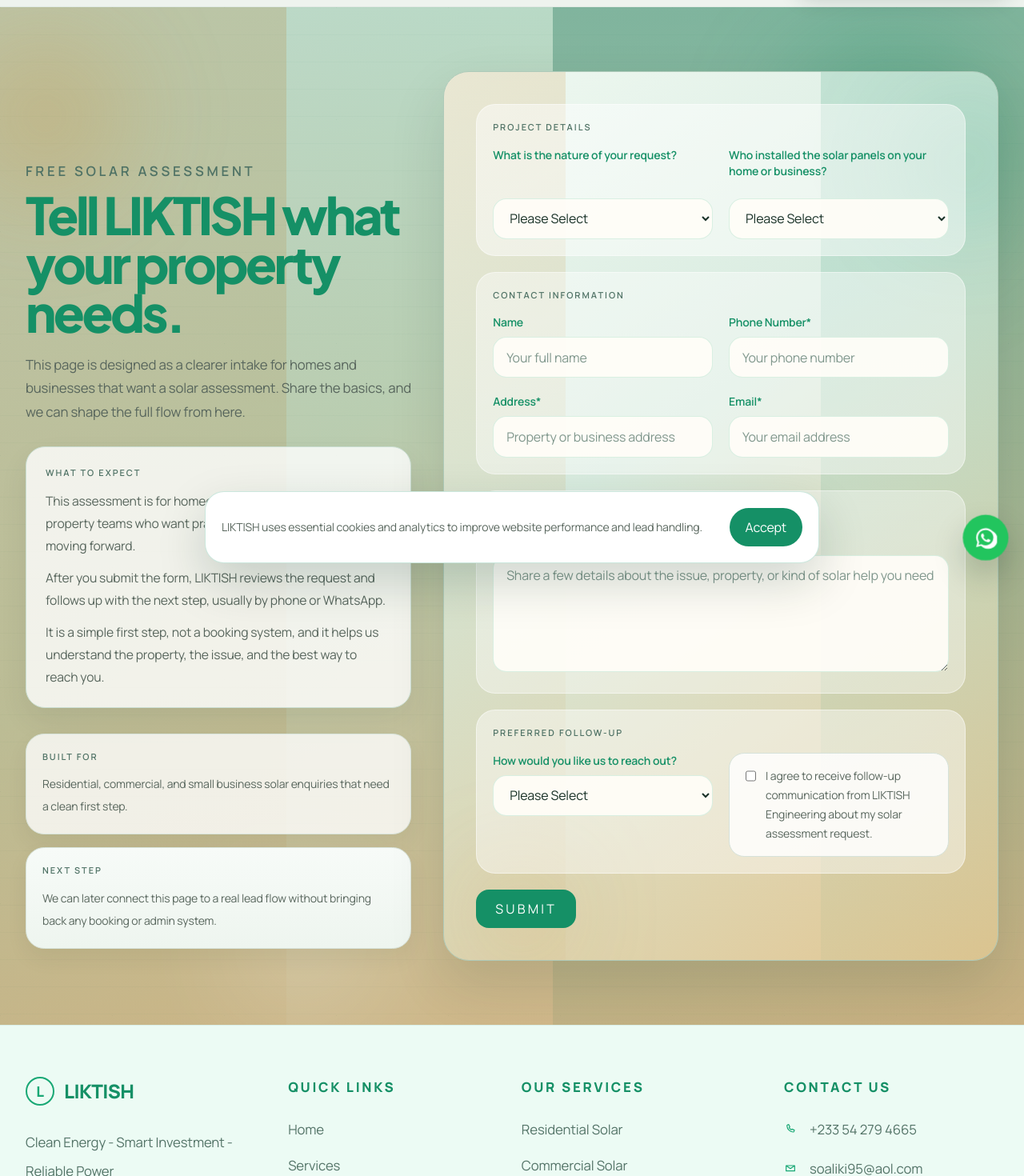
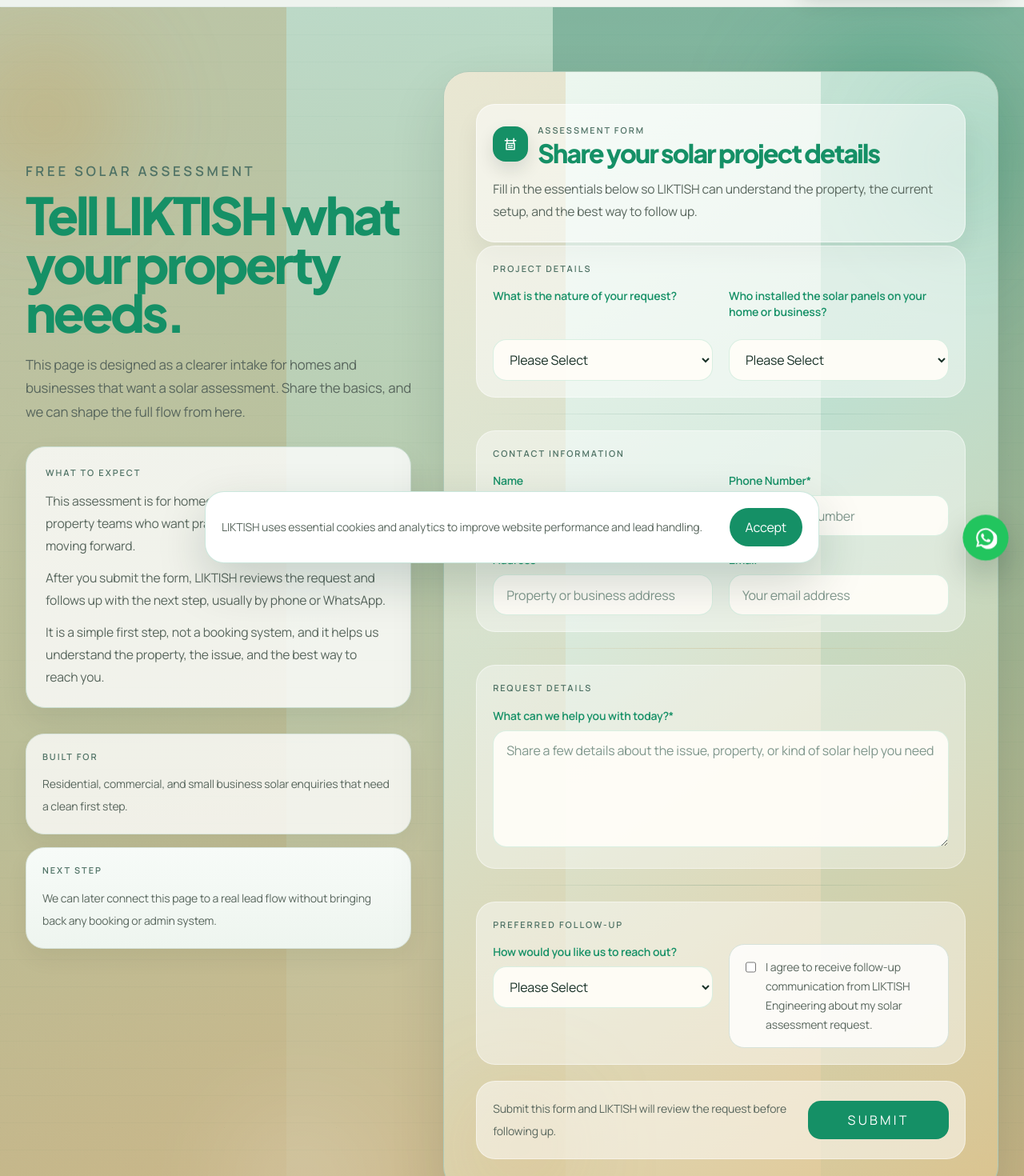
Before and after one commit to Mikedwin/LIKTISH-WEBSITE-, a Next.js app: page /solar-assessment in a window 1280 px wide. Shown: the part 80-1550 px from the top of the page at 80% size. Built offline with nearby package versions, Linux system fonts and the light colour scheme.

Commit message:
Improve solar assessment form visual hierarchy

```diff
--- a/src/app/(marketing)/solar-assessment/page.tsx
+++ b/src/app/(marketing)/solar-assessment/page.tsx
@@ -79,6 +79,35 @@
           <div className="absolute -right-8 top-10 h-36 w-36 rounded-full bg-[rgba(21,144,102,0.2)] blur-3xl" />
           <div className="absolute bottom-0 left-10 h-28 w-28 rounded-full bg-[rgba(203,138,46,0.2)] blur-3xl" />
           <form className="relative space-y-5">
+            <div className="mb-1 rounded-[1.45rem] border border-white/55 bg-white/52 px-4 py-5 shadow-[0_16px_30px_rgba(11,33,25,0.06)] sm:px-5 sm:py-6">
+              <div className="flex flex-wrap items-center gap-3">
+                <span className="inline-flex h-11 w-11 items-center justify-center rounded-[1rem] bg-brand text-white shadow-[0_10px_22px_rgba(11,33,25,0.12)]">
+                  <svg viewBox="0 0 24 24" aria-hidden="true" className="h-5 w-5">
+                    <path
+                      d="M4 7h16M7 4v6m10-6v6M6 11h12v9H6v-9Zm3 3h2m4 0h-2m-4 3h6"
+                      fill="none"
+                      stroke="currentColor"
+                      strokeWidth="1.8"
+                      strokeLinecap="round"
+                      strokeLinejoin="round"
+                    />
+                  </svg>
+                </span>
+                <div>
+                  <p className="text-[11px] font-semibold uppercase tracking-[0.18em] text-brand-soft">
+                    Assessment form
+                  </p>
+                  <h2 className="headline mt-1 text-[1.7rem] font-black text-brand sm:text-[2rem]">
+                    Share your solar project details
+                  </h2>
+                </div>
+              </div>
+              <p className="mt-4 max-w-2xl text-sm leading-7 text-muted sm:text-[0.98rem]">
+                Fill in the essentials below so LIKTISH can understand the property,
+                the current setup, and the best way to follow up.
+              </p>
+            </div>
+
             <div className="rounded-[1.35rem] border border-white/45 bg-white/48 p-4 sm:rounded-[1.5rem] sm:p-5">
               <p className="text-[11px] font-semibold uppercase tracking-[0.18em] text-brand-soft">
                 Project details
@@ -113,6 +142,8 @@
                 </label>
               </div>
             </div>
+
+            <div className="h-px bg-[linear-gradient(90deg,transparent,rgba(13,87,63,0.18),transparent)]" />
 
             <div className="rounded-[1.35rem] border border-white/45 bg-white/42 p-4 sm:rounded-[1.5rem] sm:p-5">
               <p className="text-[11px] font-semibold uppercase tracking-[0.18em] text-brand-soft">
@@ -163,6 +194,8 @@
               </div>
             </div>
 
+            <div className="h-px bg-[linear-gradient(90deg,transparent,rgba(180,118,34,0.18),transparent)]" />
+
             <div className="rounded-[1.35rem] border border-white/45 bg-white/38 p-4 sm:rounded-[1.5rem] sm:p-5">
               <p className="text-[11px] font-semibold uppercase tracking-[0.18em] text-brand-soft">
                 Request details
@@ -178,6 +211,8 @@
                 />
               </label>
             </div>
+
+            <div className="h-px bg-[linear-gradient(90deg,transparent,rgba(13,87,63,0.18),transparent)]" />
 
             <div className="rounded-[1.35rem] border border-white/45 bg-white/44 p-4 sm:rounded-[1.5rem] sm:p-5">
               <p className="text-[11px] font-semibold uppercase tracking-[0.18em] text-brand-soft">
@@ -209,12 +244,17 @@
               </div>
             </div>
 
-            <button
-              type="submit"
-              className="inline-flex min-h-12 items-center rounded-[1rem] bg-brand px-6 py-3 text-[11px] font-semibold uppercase tracking-[0.2em] text-white transition duration-200 hover:-translate-y-0.5 hover:bg-brand-strong active:translate-y-0 active:scale-[0.985]"
-            >
-              Submit
-            </button>
+            <div className="flex flex-col gap-3 rounded-[1.35rem] border border-white/45 bg-white/50 p-4 sm:flex-row sm:items-center sm:justify-between sm:rounded-[1.5rem] sm:p-5">
+              <p className="text-sm leading-7 text-muted">
+                Submit this form and LIKTISH will review the request before following up.
+              </p>
+              <button
+                type="submit"
+                className="inline-flex min-h-12 items-center justify-center rounded-[1rem] bg-brand px-6 py-3 text-[11px] font-semibold uppercase tracking-[0.2em] text-white transition duration-200 hover:-translate-y-0.5 hover:bg-brand-strong active:translate-y-0 active:scale-[0.985] sm:min-w-[11rem]"
+              >
+                Submit
+              </button>
+            </div>
           </form>
         </div>
       </div>
```
